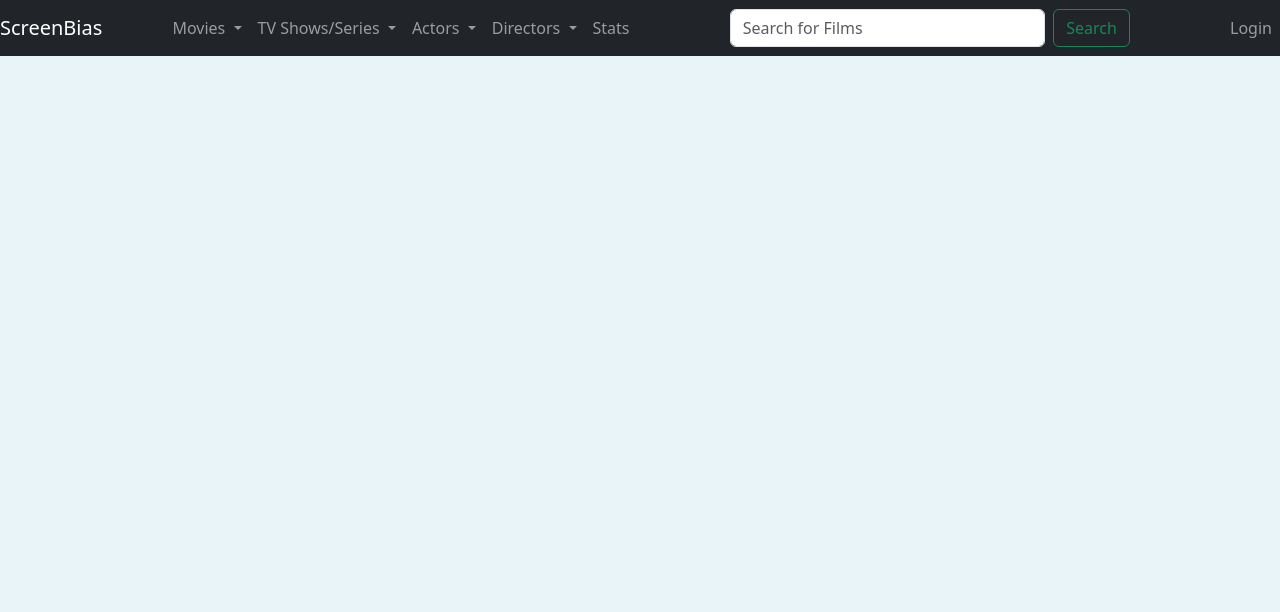
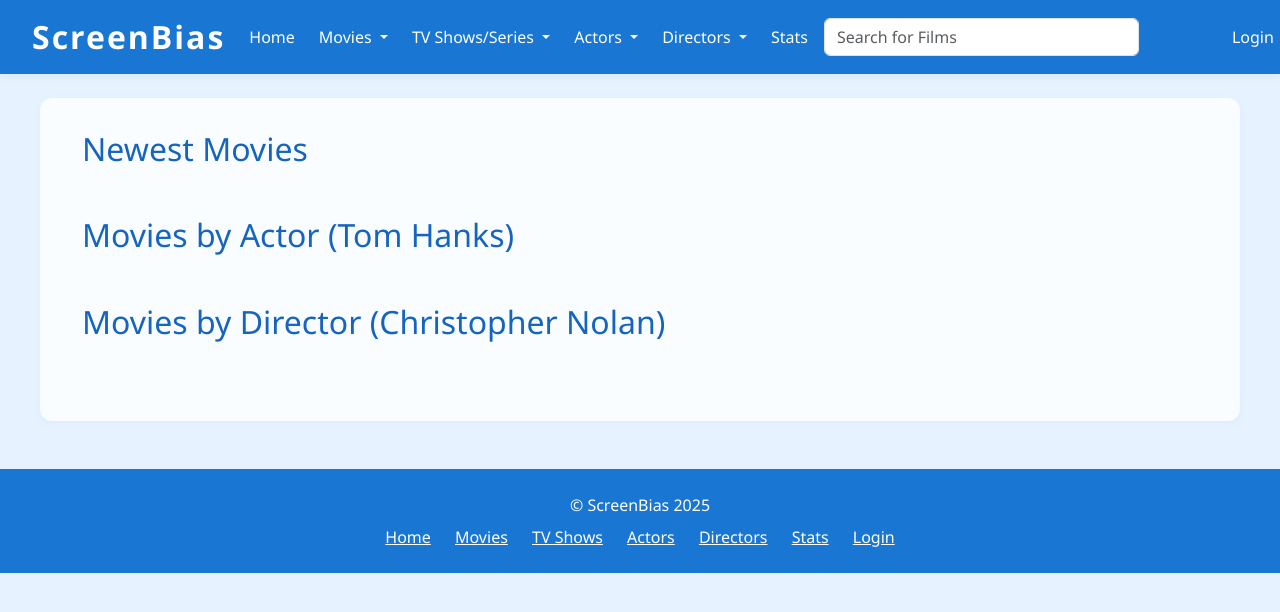
Before and after one commit to ceyyarbrough/screenbias, a Flask app: page / in a window 1280 px wide. Shown: the top 612 px of the page. Run offline with Flask 3, Linux system fonts and the light colour scheme; data that the repository does not hold is empty.

Commit message:
Enhance homepage and base template with new styling and dynamic content; add movie galleries for newest releases, actor, and director films.

```diff
--- a/app.py
+++ b/app.py
@@ -1,17 +1,19 @@
 from flask import Flask, render_template, request, abort, redirect, url_for, session, flash
 import requests
 import os
-
+from datetime import datetime
 
 # Initialize Flask app
 app = Flask(__name__)
 # Secret key for session management (change in production)
-app.secret_key = 'your_secret_key_here'
+app.secret_key = 'API Key Goes Here'
+
+@app.context_processor
+def inject_year():
+    return {'year': datetime.now().year}
 
 # OMDb API key (set as environment variable for security)
 OMDB_API_KEY = os.getenv('OMDB_API_KEY')
-
-
 
 # --- Movies Routes ---
 @app.route('/movies/rightwing')
@@ -29,7 +31,6 @@ def movies_center():
     # Render centrist movies page
     return render_template('movies_center.html')
 
-
 # --- TV Shows/Series Routes ---
 @app.route('/tv/rightwing')
 def tv_rightwing():
@@ -45,7 +46,6 @@ def tv_leftwing():
 def tv_center():
     # Render centrist TV shows/series page
     return render_template('tv_center.html')
-
 
 # --- Actors Routes ---
 @app.route('/actors/rightwing')
@@ -63,7 +63,6 @@ def actors_center():
     # Render centrist actors page
     return render_template('actors_center.html')
 
-
 # --- Directors Routes ---
 @app.route('/directors/rightwing')
 def directors_rightwing():
@@ -80,31 +79,44 @@ def directors_center():
     # Render centrist directors page
     return render_template('directors_center.html')
 
-
 # --- Stats Route ---
 @app.route('/stats')
 def stats():
     # Render stats page
     return render_template('stats.html')
 
-
-
-
 # --- Home Page Route ---
 @app.route('/')
 @app.route('/home')
 def home():
-    # Render the home page
-    return render_template('index.html', name='screenbias')
+    # Fetch newest movies (by year)
+    newest_url = f"http://www.omdbapi.com/?apikey={OMDB_API_KEY}&s=2023&type=movie"
+    newest_resp = requests.get(newest_url)
+    newest_movies = newest_resp.json().get('Search', [])[:10] if newest_resp.status_code == 200 else []
 
+    # Fetch movies by actor (e.g., Tom Hanks)
+    actor_url = f"http://www.omdbapi.com/?apikey={OMDB_API_KEY}&s=Tom%20Hanks&type=movie"
+    actor_resp = requests.get(actor_url)
+    actor_movies = actor_resp.json().get('Search', [])[:10] if actor_resp.status_code == 200 else []
 
+    # Fetch movies by director (e.g., Christopher Nolan)
+    director_url = f"http://www.omdbapi.com/?apikey={OMDB_API_KEY}&s=Christopher%20Nolan&type=movie"
+    director_resp = requests.get(director_url)
+    director_movies = director_resp.json().get('Search', [])[:10] if director_resp.status_code == 200 else []
+
+    return render_template(
+        'index.html',
+        name='screenbias',
+        newest_movies=newest_movies,
+        actor_movies=actor_movies,
+        director_movies=director_movies
+    )
 
 # Simple user store for demonstration (replace with a database in production)
 USERS = {
     'chris': 'password1',
     'nicole': 'password2',
 }
-
 
 # --- Login Route ---
 @app.route('/login', methods=['GET', 'POST'])
@@ -121,7 +133,6 @@ def login():
             flash('Invalid username or password', 'danger')
     return render_template('login.html')
 
-
 # --- Logout Route ---
 @app.route('/logout')
 def logout():
@@ -129,7 +140,6 @@ def logout():
     session.pop('username', None)
     flash('Logged out successfully.', 'info')
     return redirect(url_for('login'))
-
 
 # --- Legacy Routes (for old pages) ---
 @app.route('/rightwing')
@@ -147,7 +157,6 @@ def centerwing():
     # Render legacy centrist films page
     return render_template('center.html', name='centerscreenbias')
 
-
 # --- Search Route ---
 @app.route('/search')
 def search():
@@ -156,7 +165,6 @@ def search():
     if not query:
         return render_template('search_results.html', results=[], error="No query provided.")
 
-    # Example API call (replace with your actual API endpoint and key)
     api_url = f"https://www.omdbapi.com/?apikey={OMDB_API_KEY}&s={query}"
     try:
         response = requests.get(api_url)
@@ -166,7 +174,6 @@ def search():
         return render_template('search_results.html', results=[], error=str(e))
 
     return render_template('search_results.html', results=results, error=None)
-
 
 # --- Movie Details Route ---
 @app.route('/details/<movie_id>', methods=['GET'])
@@ -183,7 +190,6 @@ def movie_details(movie_id):
     movie = response.json()  # Parse the JSON response
     return render_template('movie_details.html', movie=movie)
 
-
 # --- Main entry point ---
 if __name__ == '__main__':
     app.run()
--- a/templates/base.html
+++ b/templates/base.html
@@ -12,19 +12,115 @@
   <title>ScreenBias</title>
   <link href="https://cdn.jsdelivr.net/npm/bootstrap@5.3.7/dist/css/bootstrap.min.css" rel="stylesheet"
     integrity="sha384-LN+7fdVzj6u52u30Kp6M/trliBMCMKTyK833zpbD+pXdCLuTusPj697FH4R/5mcr" crossorigin="anonymous">
+  <style>
+    body {
+      background: #e6f2ff;
+      color: #222;
+      font-family: 'Segoe UI', Arial, sans-serif;
+      margin: 0;
+      padding: 0;
+    }
+    nav.navbar {
+      background: #1976d2 !important;
+      color: #fff;
+      padding: 0.5em 2em;
+      box-shadow: 0 2px 8px rgba(25, 118, 210, 0.08);
+    }
+    .navbar-brand {
+      font-size: 2em;
+      font-weight: bold;
+      letter-spacing: 2px;
+      color: #fff !important;
+    }
+    .navbar-nav .nav-link {
+      color: #fff !important;
+      font-weight: 500;
+      border-radius: 4px;
+      transition: background 0.2s;
+      margin-right: 0.5em;
+    }
+    .navbar-nav .nav-link:hover, .navbar-nav .dropdown-menu .dropdown-item:hover {
+      background: #63a4ff !important;
+      color: #fff !important;
+    }
+    .navbar-nav .dropdown-menu {
+      background: #e3f0fa;
+      border: 1px solid #1976d2;
+    }
+    .navbar-nav .dropdown-item {
+      color: #1976d2;
+      font-weight: 500;
+      border-radius: 4px;
+      transition: background 0.2s;
+    }
+    .navbar-nav .dropdown-item:hover {
+      background: #bbdefb;
+      color: #1976d2;
+    }
+    .btn-outline-success {
+      border-color: #1976d2;
+      color: #1976d2;
+    }
+    .btn-outline-success:hover {
+      background: #1976d2;
+      color: #fff;
+    }
+    h2 {
+      color: #1565c0;
+      margin-left: 10px;
+    }
+    .container {
+      max-width: 1200px;
+      margin: 0 auto;
+      padding: 2em;
+      background: #fafdff;
+      border-radius: 12px;
+      box-shadow: 0 2px 8px rgba(25, 118, 210, 0.05);
+    }
+    .gallery-scroll {
+      display: flex;
+      overflow-x: auto;
+      gap: 16px;
+      padding: 10px 0 30px 0;
+    }
+    .gallery-item {
+      flex: 0 0 auto;
+      width: 150px;
+      text-align: center;
+      background: #fff;
+      border-radius: 8px;
+      box-shadow: 0 2px 8px rgba(25, 118, 210, 0.08);
+      padding: 10px;
+    }
+    .gallery-item img {
+      width: 100%;
+      border-radius: 6px;
+      box-shadow: 0 1px 4px rgba(25, 118, 210, 0.10);
+    }
+    .movie-title {
+      margin-top: 8px;
+      font-size: 1em;
+      color: #1976d2;
+      font-weight: 500;
+    }
+  </style>
 </head>
 
 <body>
 
-  <nav class="navbar navbar-expand-lg navbar-dark bg-dark">
+  <nav class="navbar navbar-expand-lg">
     <a class="navbar-brand" href="/home">ScreenBias</a>
-    <button class="navbar-toggler" type="button" data-toggle="collapse" data-target="#navbarSupportedContent"
+    <button class="navbar-toggler" type="button" data-bs-toggle="collapse" data-bs-target="#navbarSupportedContent"
       aria-controls="navbarSupportedContent" aria-expanded="false" aria-label="Toggle navigation">
       <span class="navbar-toggler-icon"></span>
     </button>
 
     <div class="collapse navbar-collapse" id="navbarSupportedContent">
       <ul class="navbar-nav mx-auto">
+        <!-- Home Menu Item -->
+        <li class="nav-item">
+          <a class="nav-link" href="{{ url_for('home') }}">Home</a>
+        </li>
         <!-- Movies Dropdown -->
         <li class="nav-item dropdown">
           <a class="nav-link dropdown-toggle" href="#" id="moviesDropdown" role="button" data-bs-toggle="dropdown" aria-expanded="false">
@@ -98,14 +194,22 @@
     {% endblock %}
   </div>
 
+  <footer class="footer mt-5" style="background: #1976d2; color: #fff; padding: 1.5em 0; width: 100%; text-align: center;">
+    <div class="mb-2">
+      &copy; ScreenBias {{ year }}
+    </div>
+    <div>
+      <a href="{{ url_for('home') }}" style="color: #fff; margin: 0 10px; text-decoration: underline;">Home</a>
+      <a href="/movies/rightwing" style="color: #fff; margin: 0 10px; text-decoration: underline;">Movies</a>
+      <a href="/tv/rightwing" style="color: #fff; margin: 0 10px; text-decoration: underline;">TV Shows</a>
+      <a href="/actors/rightwing" style="color: #fff; margin: 0 10px; text-decoration: underline;">Actors</a>
+      <a href="/directors/rightwing" style="color: #fff; margin: 0 10px; text-decoration: underline;">Directors</a>
+      <a href="/stats" style="color: #fff; margin: 0 10px; text-decoration: underline;">Stats</a>
+      <a href="/login" style="color: #fff; margin: 0 10px; text-decoration: underline;">Login</a>
+    </div>
+  </footer>
   <script src="https://cdn.jsdelivr.net/npm/bootstrap@5.3.7/dist/js/bootstrap.bundle.min.js"
     integrity="sha384-ndDqU0Gzau9qJ1lfW4pNLlhNTkCfHzAVBReH9diLvGRem5+R9g2FzA8ZGN954O5Q"
     crossorigin="anonymous"></script>
 </body>
-<style>
-  body {
-    background-color: #e8f4f8;
-  }
-</style>
-
 </html>
--- a/templates/index.html
+++ b/templates/index.html
@@ -2,4 +2,41 @@
   index.html
   The home page for ScreenBias. Extends base.html.
 #}
-{% extends 'base.html' %}
+{% extends "base.html" %}
+{% block content %}
+<h2>Newest Movies</h2>
+<div class="gallery-scroll">
+  {% for movie in newest_movies %}
+    <div class="gallery-item">
+      <a href="{{ url_for('movie_details', movie_id=movie.imdbID) }}">
+        <img src="{{ movie.Poster if movie.Poster != 'N/A' else url_for('static', filename='no_poster.png') }}" alt="{{ movie.Title }}">
+        <div class="movie-title">{{ movie.Title }}</div>
+      </a>
+    </div>
+  {% endfor %}
+</div>
+
+<h2>Movies by Actor (Tom Hanks)</h2>
+<div class="gallery-scroll">
+  {% for movie in actor_movies %}
+    <div class="gallery-item">
+      <a href="{{ url_for('movie_details', movie_id=movie.imdbID) }}">
+        <img src="{{ movie.Poster if movie.Poster != 'N/A' else url_for('static', filename='no_poster.png') }}" alt="{{ movie.Title }}">
+        <div class="movie-title">{{ movie.Title }}</div>
+      </a>
+    </div>
+  {% endfor %}
+</div>
+
+<h2>Movies by Director (Christopher Nolan)</h2>
+<div class="gallery-scroll">
+  {% for movie in director_movies %}
+    <div class="gallery-item">
+      <a href="{{ url_for('movie_details', movie_id=movie.imdbID) }}">
+        <img src="{{ movie.Poster if movie.Poster != 'N/A' else url_for('static', filename='no_poster.png') }}" alt="{{ movie.Title }}">
+        <div class="movie-title">{{ movie.Title }}</div>
+      </a>
+    </div>
+  {% endfor %}
+</div>
+{% endblock %}
```
